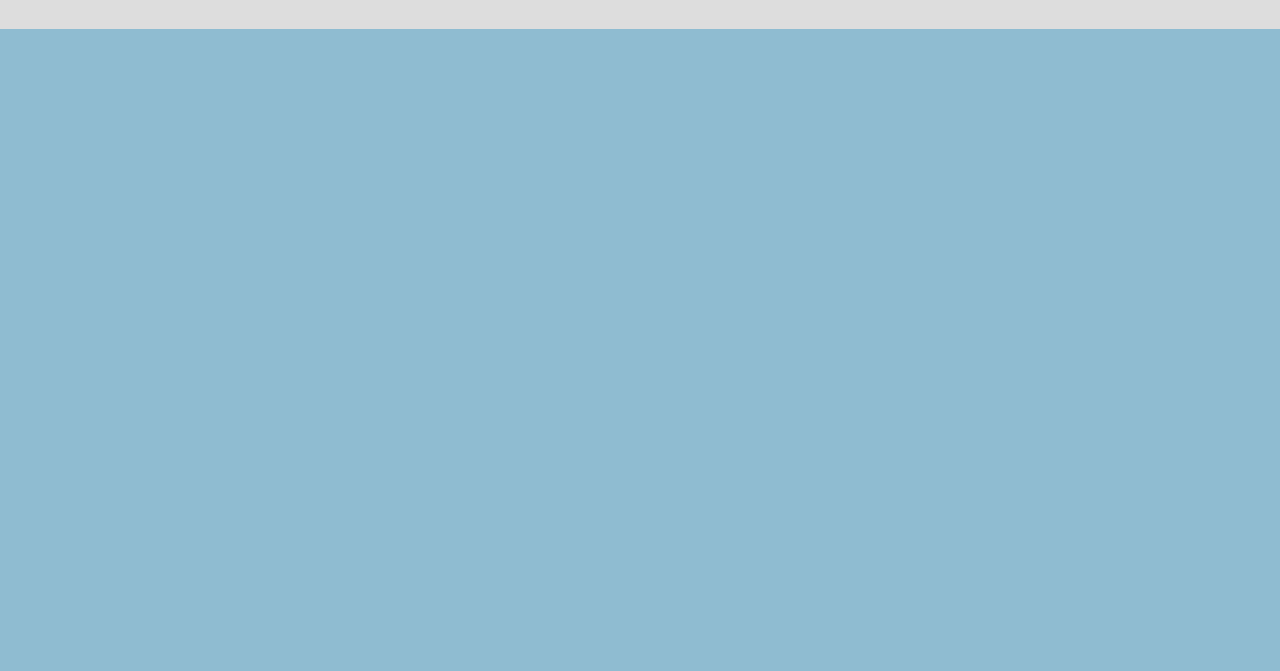
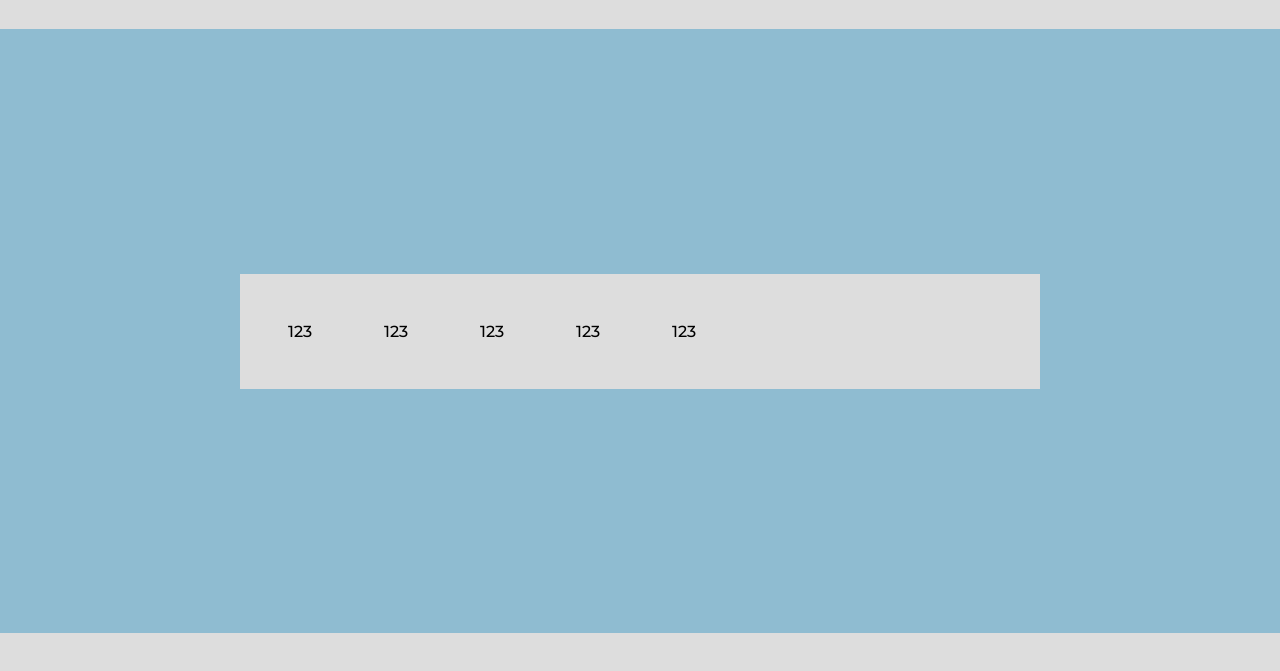
Before and after one commit to MrBlunderovich/odin-linked-list, a website with bundled scripts: page index.html in a window 1280 px wide. Shown: the part 103-774 px from the top of the page. Built offline with nearby package versions, Linux system fonts and the light colour scheme.

Commit message:
create basic page structure

```diff
--- a/index.html
+++ b/index.html
@@ -13,5 +13,15 @@
       <h1>An exercise on data structures</h1>
       <h2>Part of Odin Project curriculum</h2>
     </header>
+    <main class="main">
+      <div class="container">
+        <div>123</div>
+        <div>123</div>
+        <div>123</div>
+        <div>123</div>
+        <div>123</div>
+      </div>
+    </main>
+    <footer class="footer"></footer>
   </body>
 </html>
--- a/index.js
+++ b/index.js
@@ -30,3 +30,11 @@ console.log("toString:", newList.toString());
 newList.trimToSize(3);
 console.log("newList.trimToSize(3);");
 console.log("toString:", newList.toString());
+
+const container = document.querySelector(".container");
+
+document.addEventListener("click", handleClick);
+
+function handleClick(event) {
+  //
+}
--- a/style.css
+++ b/style.css
@@ -8,8 +8,28 @@
 body {
   font-family: "Montserrat", sans-serif;
   background-color: #8fbcd1;
+  display: flex;
+  flex-direction: column;
+  min-height: 100vh;
+  min-height: dvh;
 }
-.header {
+.header,
+.footer {
   padding: 2rem 3rem;
   background-color: #ddd;
+  flex-grow: 0;
 }
+.main {
+  flex-grow: 1;
+  display: flex;
+  align-items: center;
+  justify-content: center;
+}
+.container {
+  background-color: #ddd;
+  width: min(80vw, 50rem);
+  padding: 3rem;
+  display: grid;
+  gap: 1rem;
+  grid-template-columns: repeat(auto-fill, 5rem);
+}
```
